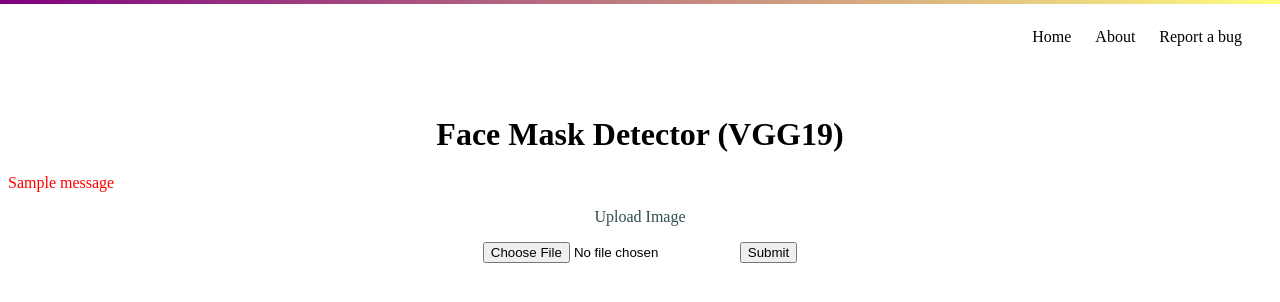
After one commit to hide27k/face-mask-detection-app, a Flask app: page /vgg in a window 1280 px wide. The commit adds this page. Shown: the top 302 px of the page. Run offline with Flask 2, Linux system fonts and the light colour scheme; one stand-in notice (Sample message) is shown.

Commit message:
:recycle: update the website design

```diff
--- a/app.py
+++ b/app.py
@@ -78,11 +78,17 @@ def VGG19():
 # Load a model from .pth file.
 device = torch.device("cpu")
 model = ResNet34().to(device)
-# Switch the file path depending on what model you will use.
 model.load_state_dict(
     torch.load("./model/resnet34_model_v0.pth", map_location=lambda storage, loc: storage)
 )
 model.eval()
+
+model1 = VGG19().to(device)
+# Switch the file path depending on what model you will use.
+model1.load_state_dict(
+    torch.load("./model/vgg19_model_v0.pth", map_location=lambda storage, loc: storage)
+)
+model1.eval()
 
 # Face Detection Models
 mtcnn = MTCNN(margin=20, keep_all=True, post_process=False, device=device)
@@ -121,24 +127,29 @@ def allowed_file(filename):
     return '.' in filename and \
            filename.rsplit('.', 1)[1].lower() in ALLOWED_EXTENSIONS
 
-@app.route("/", methods=["GET", "POST"])
-def upload_file():
+@app.route("/", methods=["GET"])
+def main_page():
     if request.method == "GET":
         return render_template("index.html")
+
+@app.route("/vgg", methods=["GET", "POST"])
+def upload_file_vgg():
+    if request.method == "GET":
+        return render_template("vgg.html")
     if request.method == "POST":
         # Error handling
         if "file" not in request.files:
             flash("Submitted an empty file")
-            return render_template("index.html")
+            return render_template("vgg.html")
 
         f = request.files["file"]
         if f.filename == '':
             flash("Submitted an empty file")
-            return render_template("index.html")
+            return render_template("vgg.html")
 
         if not allowed_file(f.filename):
             flash("File type must be png, jpg, or jpeg")
-            return render_template("index.html")
+            return render_template("vgg.html")
 
         # Init a folder
         for p in glob.glob("./static/*.png"):
@@ -146,7 +157,7 @@ def upload_file():
                 os.remove(p)
 
         # Save an uploaded image
-        filename = "./static/" + datetime.now().strftime("%Y%m%d%H%M%S")
+        filename = "./static/" + datetime.now().strftime("%Y%m%d%H%M%S") + "_vgg19"
         filepath = filename + ".png"
         f.save(filepath)
 
@@ -162,7 +173,109 @@ def upload_file():
 
         if faces is None:
             flash("No faces were detected")
-            return render_template("index.html", filepath=filepath)
+            return render_template("vgg.html", filepath=filepath)
+
+        if len(faces) >= 1:
+            label = [0 for i in range(len(faces))]
+            for i in range(len(faces) - 1):
+                for j in range(i + 1, len(faces)):
+                    dist = distance.euclidean(faces[i][:2],faces[j][:2])
+                    if dist < MIN_DISTANCE:
+                        label[i] = 1
+                        label[j] = 1
+
+            new_img = cv2.cvtColor(input_img, cv2.COLOR_RGB2BGR)
+            for i in range(len(faces)):
+                (x, y, w, h) = faces[i]
+                crop = new_img[int(y) : int(h), int(x) : int(w)]
+                crop = cv2.resize(crop,(224, 224))
+                crop = torch.tensor(crop/255)
+                crop = crop.permute(2, 0, 1)
+                normalize = transforms.Normalize(mean=[0.485, 0.456, 0.406], std=[0.229, 0.224, 0.225])
+                crop = normalize(crop)
+                crop = crop.float().to(device)
+                crop = crop.unsqueeze(0)
+                pred = model1(crop)
+                mask_result = 1
+                if pred > 0.8:
+                    mask_result = 0
+
+                    # Check if nose is covered correctly
+                    noses = nose_detect_model.detectMultiScale(new_img[int(y) : int(h), int(x) : int(w)], scaleFactor=1.1, minNeighbors=4)
+                    if len(noses) >= 1:
+                        mask_result = 2
+
+                cv2.putText(new_img, MASK_LABEL[mask_result], (int(x), int(y) - 5), cv2.FONT_HERSHEY_SIMPLEX, 0.5, MASK_ON_LABEL[mask_result], 2)
+                d = label[i]
+                if mask_result == 0:
+                    d = 0
+                cv2.rectangle(new_img, (int(x), int(y)), (int(w), int(h)), MASK_ON_LABEL[mask_result], 1)
+                cv2.putText(new_img, DIST_LABEL[d], (int(x), int(h) + 15), cv2.FONT_HERSHEY_SIMPLEX, 0.5, MASK_ON_LABEL[mask_result], 2)
+
+                if mask_result == 0:
+                    numMask += 1
+                else:
+                    numNonMask += 1
+
+                if mask_result == 2:
+                    numNonMaskNose += 1
+
+                if d == 1:
+                    numNonDist += 1
+
+            processedImg = Image.fromarray(new_img)
+            processedImg.save(filename + "_processed.png")
+        else:
+            flash("No face has been detected")
+            return render_template("vgg.html", filepath=filepath)
+
+        # Clean-up
+        if os.path.exists(filepath):
+            os.remove(filepath)
+        return render_template("vgg.html", filepath=filename + "_processed.png", result=len(faces), mask=numMask, nonmask=numNonMask, nondist=numNonDist, nonmasknose=numNonMaskNose)
+
+@app.route("/resnet", methods=["GET", "POST"])
+def upload_file_resnet():
+    if request.method == "GET":
+        return render_template("resnet.html")
+    if request.method == "POST":
+        # Error handling
+        if "file" not in request.files:
+            flash("Submitted an empty file")
+            return render_template("resnet.html")
+
+        f = request.files["file"]
+        if f.filename == '':
+            flash("Submitted an empty file")
+            return render_template("resnet.html")
+
+        if not allowed_file(f.filename):
+            flash("File type must be png, jpg, or jpeg")
+            return render_template("resnet..html")
+
+        # Init a folder
+        for p in glob.glob("./static/*.png"):
+            if os.path.isfile(p):
+                os.remove(p)
+
+        # Save an uploaded image
+        filename = "./static/" + datetime.now().strftime("%Y%m%d%H%M%S") + "_resnet34"
+        filepath = filename + ".png"
+        f.save(filepath)
+
+        # Read the image
+        input_img = cv2.imread(filepath)
+        converted_img = cv2.cvtColor(input_img, cv2.COLOR_BGR2RGB)
+        faces, conf = mtcnn.detect(cv2.cvtColor(input_img, cv2.COLOR_BGR2RGB))
+
+        numMask = 0
+        numNonMask = 0
+        numNonDist = 0
+        numNonMaskNose = 0
+
+        if faces is None:
+            flash("No faces were detected")
+            return render_template("resnet.html", filepath=filepath)
 
         if len(faces) >= 1:
             label = [0 for i in range(len(faces))]
@@ -216,12 +329,12 @@ def upload_file():
             processedImg.save(filename + "_processed.png")
         else:
             flash("No face has been detected")
-            return render_template("index.html", filepath=filepath)
+            return render_template("resnet.html", filepath=filepath)
 
         # Clean-up
         if os.path.exists(filepath):
             os.remove(filepath)
-        return render_template("index.html", filepath=filename + "_processed.png", result=len(faces), mask=numMask, nonmask=numNonMask, nondist=numNonDist, nonmasknose=numNonMaskNose)
+        return render_template("resnet.html", filepath=filename + "_processed.png", result=len(faces), mask=numMask, nonmask=numNonMask, nondist=numNonDist, nonmasknose=numNonMaskNose)
 
 if __name__ == "__main__":
     app.run()
--- a/static/style.css
+++ b/static/style.css
@@ -61,3 +61,15 @@ ul {
 	display: inline-block;
 	text-align: left;
 }
+
+.vgg {
+  text-align: center;
+}
+
+.resnet {
+  text-align: center;
+}
+
+.models {
+  text-align: center;
+}
--- /dev/null
+++ b/templates/vgg.html
@@ -0,0 +1,52 @@
+<!doctype html>
+<html lang="en">
+  <head>
+    <meta charset="utf-8">
+    <title>Face Mask Detector</title>
+    <link rel="shortcut icon" href="{{ url_for('static', filename='favicon.ico') }}" >
+    <link rel= "stylesheet" type= "text/css" href= "{{ url_for('static',filename='style.css') }}">
+  </head>
+  <body>
+    <header>
+      <a class="item" href="{{ url_for('main_page') }}" >Home</a>
+      <a class="item" href="https://hide27k.github.io/face-mask-detection" target="_blank">About</a>
+      <a class="item" href="https://github.com/hide27k/face-mask-detection/issues" target="_blank">Report a bug</a>
+    </header>
+    <div class="decoration"></div>
+    <h1 class="title"> Face Mask Detector (VGG19)</h1>
+    {% with messages = get_flashed_messages(with_categories=true) %}
+      {% if messages %}
+        {% for category, message in messages %}
+          <p class="{{ category }}" style="color: red;">{{ message }}</p>
+        {% endfor %}
+      {% endif %}
+    {% endwith %}
+    <p class="instruction"> Upload Image </p>
+    <form class="form" action = "./vgg" method = "POST" enctype = "multipart/form-data">
+      <input type = "file" name = "file" />
+      <input type = "submit"/>
+    </form>
+    {% if filepath %}
+      <br>
+      <div class="img">
+        <p class="instruction"> Click Image to Download </p>
+        <a href="{{filepath}}" download="result">
+          <img src="{{filepath}}" border="1">
+        </a>
+      </div>
+      <br>
+    {% endif %}
+    {% if result %}
+      <h3 class="summary">Summary</h3>
+      <div class="description">
+        <ul>
+          <li>There are {{result}} people in the photo.</li>
+          <li>There are {{mask}} people wearing a face mask correctly.</li>
+          <li>There are {{nonmask}} people not wearing a face mask correctly.</li>
+          <li>There are {{nonmasknose}} people wearing a face mask below their nose.</li>
+          <li>There are {{nondist}} people who don't wear a face mask and they don't have enough social distance.</li>
+        </ul>
+      </div>
+    {% endif %}
+  </body>
+</html>
```
Also changed, not shown: templates/index.html (+10 -35 lines), templates/resnet.html (added, +52 -0 lines), README.md.
